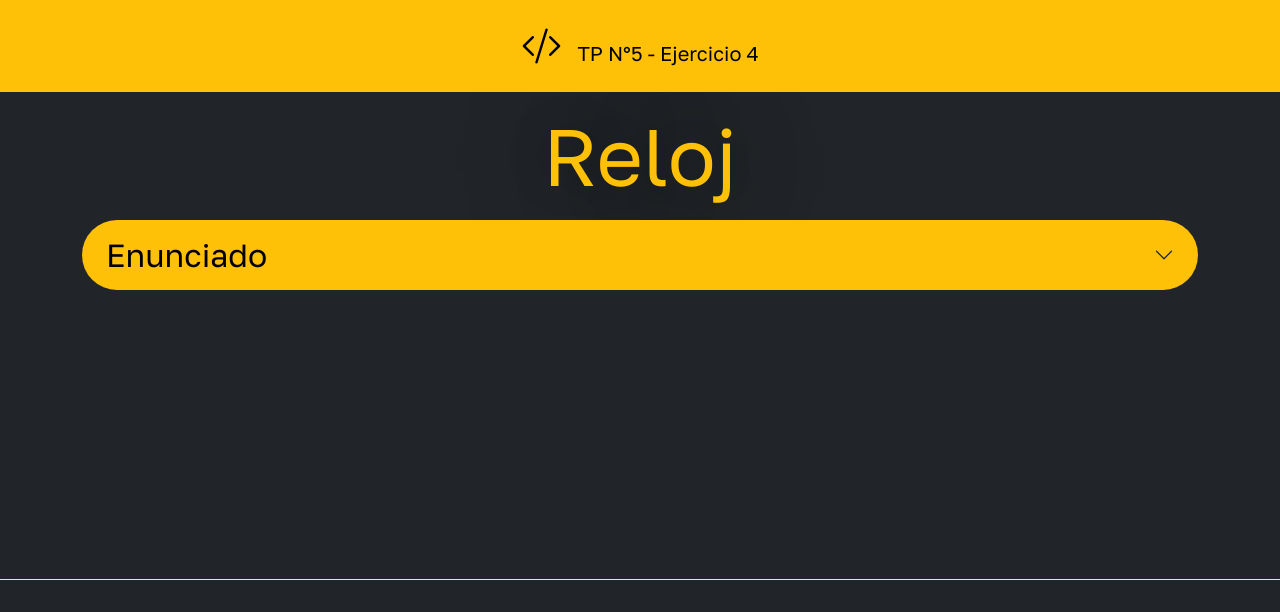
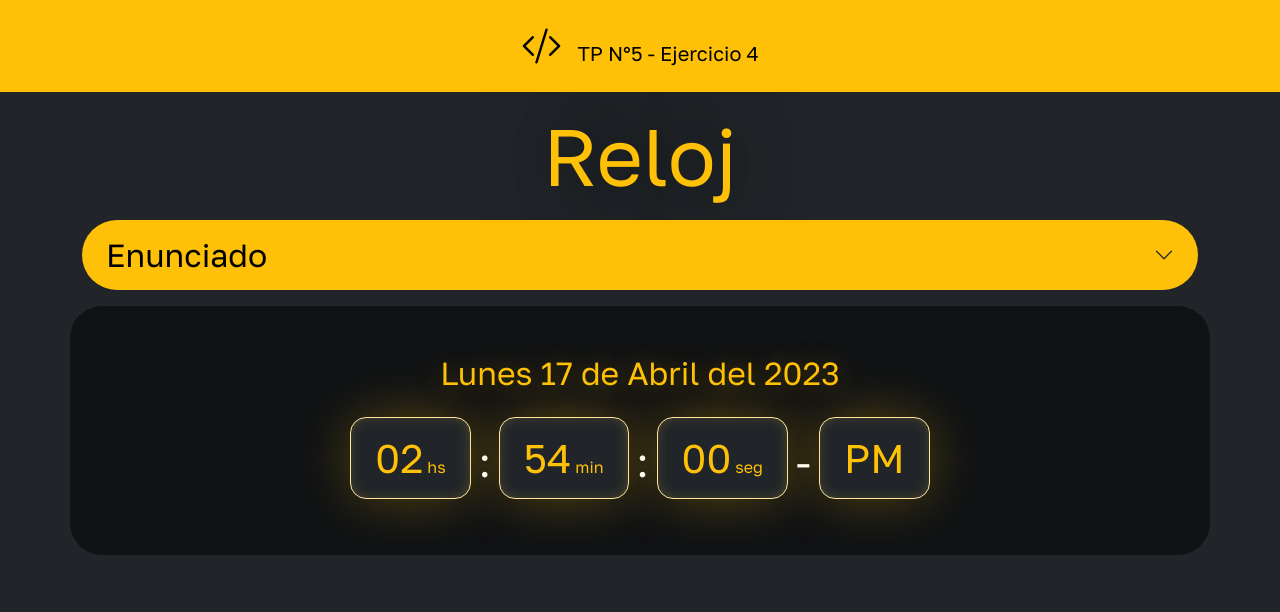
Before and after one commit to LucianoAngeleri/RollingCode-TP5-Ejercicio4-JS, a plain HTML site: page index.html in a window 1280 px wide. Shown: the top 612 px of the page. Drawn offline with nearby package versions, Linux system fonts and the light colour scheme.

Commit message:
Se agregó la interfaz del reloj

```diff
--- a/css/style.css
+++ b/css/style.css
@@ -13,3 +13,10 @@ main{
 h1{
     text-shadow: 0 0 5rem rgba(0, 0, 0, 0.8);
 }
+.neon{
+    box-shadow: 0 0 3.5rem -6px #ffbf005d,
+    inset 0 0 1rem -6px #f8cd4a6c;
+}
+.neon-texto{
+    text-shadow: 0 0 1.5rem #ffbf005d;
+}
--- a/index.html
+++ b/index.html
@@ -63,6 +63,18 @@
           </div>
         </div>
       </section>
+      <section class="container d-flex flex-column align-items-center my-3 p-5 bg-black bg-opacity-50 rounded-5">
+        <h3 class="fs-2 text-warning pb-3 neon-texto">Lunes 17 de Abril del 2023</h3>
+        <div class="d-flex gap-2 align-items-center">
+          <h4 class="fs-1 rounded-4 text-warning bg-dark border border-warning-subtle py-3 px-4 neon">02<small class="fs-6 ps-1">hs</small></h4>
+          <span class="fs-1">:</span>
+          <h4 class="fs-1 rounded-4 text-warning bg-dark border border-warning-subtle py-3 px-4 neon">54<small class="fs-6 ps-1">min</small></h4>
+          <span class="fs-1">:</span>
+          <h4 class="fs-1 rounded-4 text-warning bg-dark border border-warning-subtle py-3 px-4 neon">00<small class="fs-6 ps-1">seg</small></h4>
+          <span class="fs-1">-</span>
+          <h4 class="fs-1 rounded-4 text-warning bg-dark border border-warning-subtle py-3 px-4 neon">PM</h4>
+        </div>
+      </section>
     </main>
     <footer
       class="d-flex flex-column flex-md-row justify-content-between align-items-center p-md-5 px-2 py-4 my-5 border-top border-warning-subtle gap-3">
```
